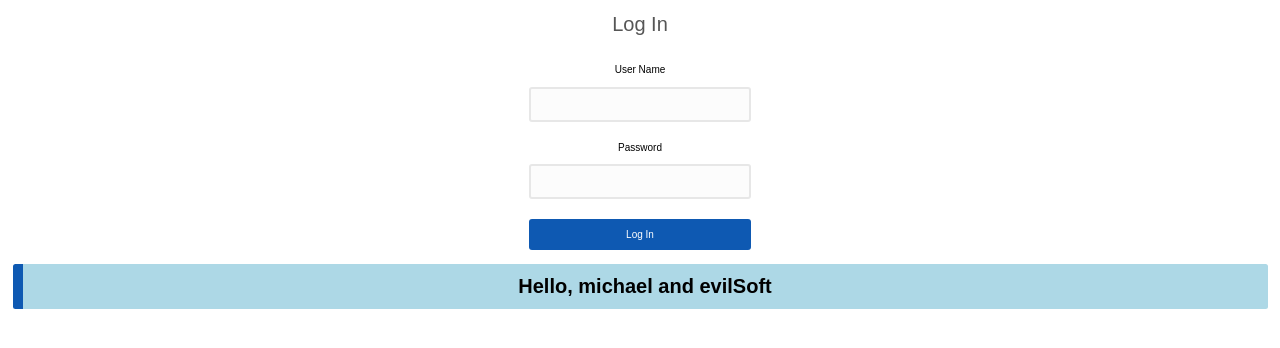
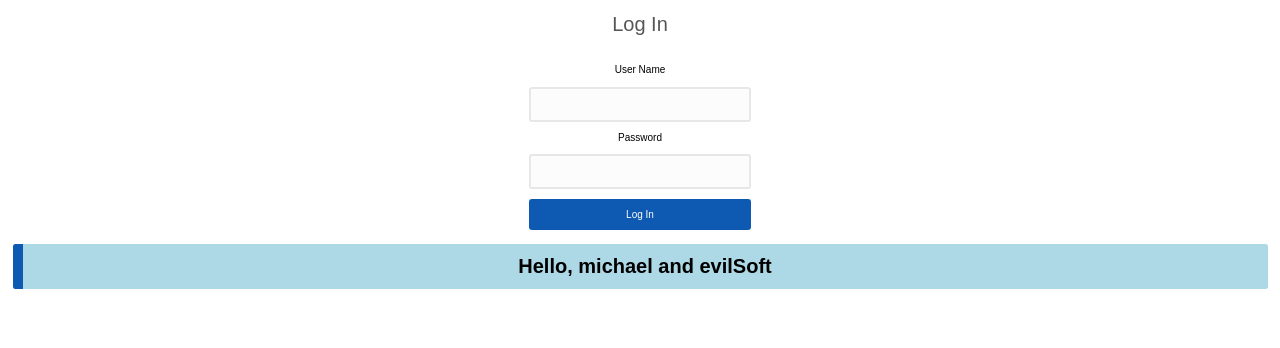
Before and after one commit to mikeramz86/ahab-client, a React (Create React App) app: page / in a window 1280 px wide. Shown: the top 348 px of the page. Built offline with nearby package versions, Linux system fonts and the light colour scheme.

Commit message:
updated LoginPage.css

```diff
--- a/src/LoginPage.css
+++ b/src/LoginPage.css
@@ -1,8 +1,3 @@
-/* fieldset {
-    padding: 0;
-    border: 0;
-    margin: 0;
-  } */
 
 .logo {
   display: block;
@@ -42,7 +37,7 @@
   border: 2px solid #e7e7e7;
   border-radius: 3px;
   background: #fcfcfc;
-    margin: 10px auto 2rem;
+  margin: 10px auto 1rem;
   transition: opacity 0.4s;
 }
 
@@ -56,5 +51,4 @@
   border: 0;
   cursor: pointer;
   margin-bottom: 0;
-
 }
```
Lines whose indentation alone changed are shown as unchanged.
